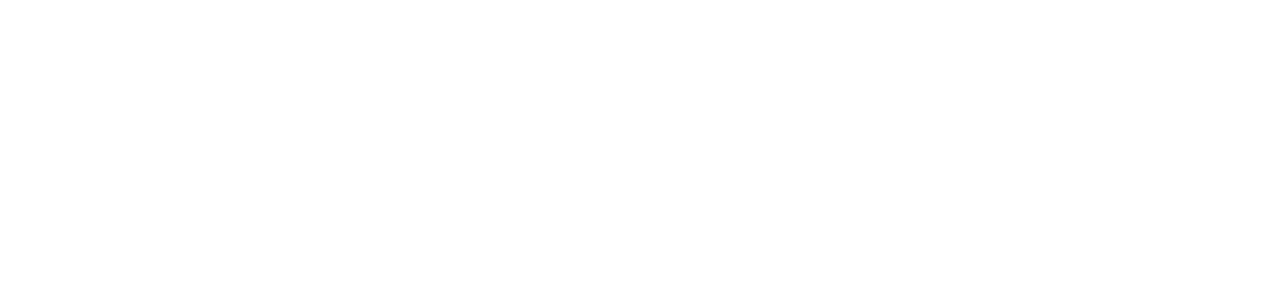
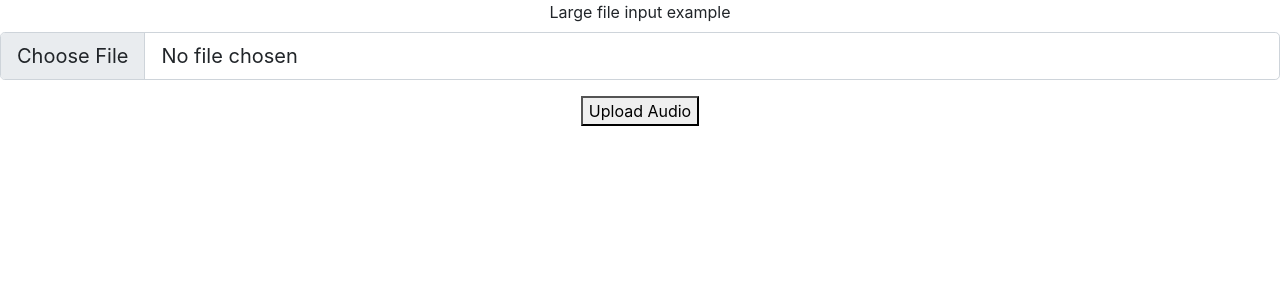
Before and after one commit to MAsuamah/what-was-said, a React (Create React App) app: page / in a window 1280 px wide. Shown: the top 300 px of the page. Built offline with nearby package versions, Linux system fonts and the light colour scheme.

Commit message:
upload audio function

```diff
--- a/src/App.js
+++ b/src/App.js
@@ -1,8 +1,10 @@
+import Transcribe from './Transcribe';
 import './App.css';
 
 function App() {
   return (
     <div className="App">
+      <Transcribe />
     </div>
   );
 }
--- /dev/null
+++ b/src/Transcribe.js
@@ -0,0 +1,36 @@
+import { useState } from "react";
+import Form from 'react-bootstrap/Form';
+import { storage } from "./firebase";
+import { ref, uploadBytes, getDownloadURL } from "firebase/storage";
+import { v4 } from "uuid";
+
+
+function Transcribe() {
+  const [audioUpload, setAudioUpload] = useState(null);
+  const [audioURL, setAudioURL] = useState('');
+
+  const uploadAudio = () => {
+    console.log(audioUpload)
+    if(audioUpload === null) return; //put error message
+    const audioRef = ref(storage, `${audioUpload + v4()}`)
+    uploadBytes(audioRef, audioUpload).then(() => {
+     console.log(audioRef)
+     getDownloadURL(audioRef).then((url) => {
+      console.log(url)
+      setAudioURL(url)
+     })
+    })
+  }
+
+  return (
+    <>
+      <Form.Group controlId="formFileLg" className="mb-3">
+        <Form.Label>Large file input example</Form.Label>
+        <Form.Control type="file" size="lg" onChange={(event) => setAudioUpload(event.target.files[0])} />
+      </Form.Group>
+      <button onClick={uploadAudio}>Upload Audio</button>
+    </>
+  );
+}
+
+export default Transcribe;
--- a/src/firebase.js
+++ b/src/firebase.js
@@ -1,6 +1,5 @@
 import { initializeApp } from "firebase/app";
-import { getStorage } from "firebase/Storage";
-
+import { getStorage } from "firebase/storage";
 
 // Your web app's Firebase configuration
 const firebaseConfig = {
@@ -14,4 +13,4 @@
 
 // Initialize Firebase
 const app = initializeApp(firebaseConfig);
- export const storage = getStorage(app);
+export const storage = getStorage(app);
```
Also changed, not shown: 1 other file (tests, documents, lock files or other folders).
